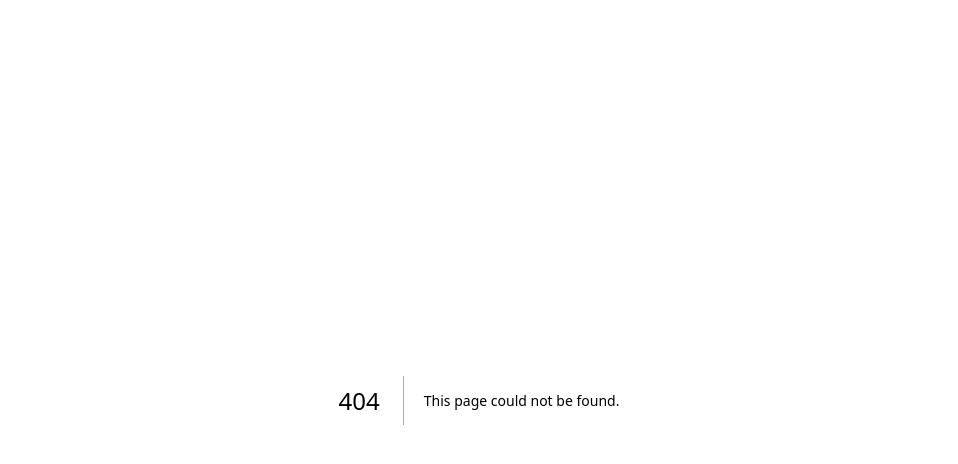
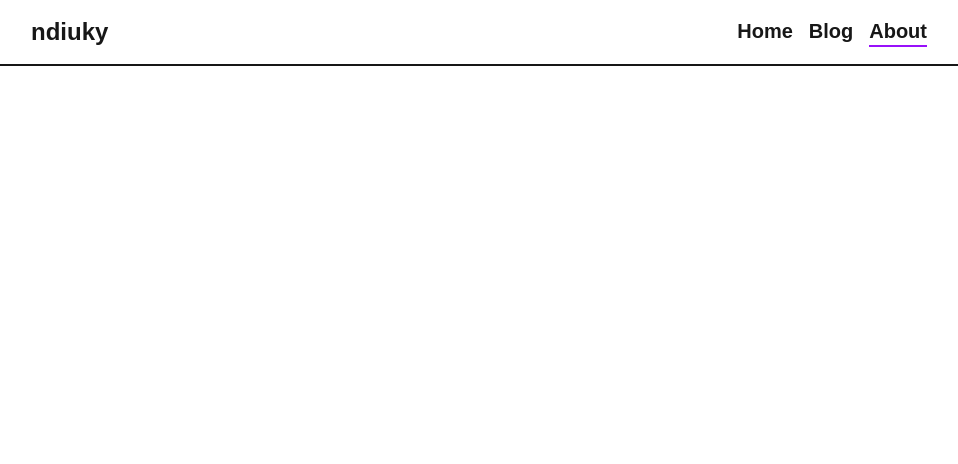
Before and after one commit to ndiuky/website, a Next.js app: page /about in a window 1280 px wide. Before the commit this address had no page. Shown: the top 464 px of the page, without its empty margins (161-1119 px from the left). Built offline with nearby package versions, Linux system fonts and the light colour scheme.

Commit message:
feat: add pages

```diff
--- /dev/null
+++ b/src/app/about/layout.tsx
@@ -0,0 +1,24 @@
+import type { Metadata } from "next";
+import { Geist } from "next/font/google";
+import "../globals.css";
+
+import type { RootLayoutProps } from "@/interfaces";
+
+const geist = Geist({
+  variable: "--font-geist",
+  subsets: ["latin"],
+});
+
+export const metadata: Metadata = {
+  title: "about",
+  keywords: ["about", "ndiuky", "website"],
+  description: "About of ndiuky",
+};
+
+export default function RootLayout({ children }: RootLayoutProps) {
+  return (
+    <html lang="en">
+      <body className={`${geist.variable} antialiased`}>{children}</body>
+    </html>
+  );
+}
--- /dev/null
+++ b/src/app/about/page.tsx
@@ -0,0 +1,11 @@
+import { Header } from "@/app/_widgets";
+
+const About = () => {
+  return (
+    <div>
+      <Header />
+    </div>
+  );
+};
+
+export default About;
--- /dev/null
+++ b/src/app/blog/layout.tsx
@@ -0,0 +1,24 @@
+import type { Metadata } from "next";
+import { Geist } from "next/font/google";
+import "../globals.css";
+
+import type { RootLayoutProps } from "@/interfaces";
+
+const geist = Geist({
+  variable: "--font-geist",
+  subsets: ["latin"],
+});
+
+export const metadata: Metadata = {
+  title: "blog",
+  keywords: ["blog", "ndiuky", "website"],
+  description: "Blog of ndiuky",
+};
+
+export default function RootLayout({ children }: RootLayoutProps) {
+  return (
+    <html lang="en">
+      <body className={`${geist.variable} antialiased`}>{children}</body>
+    </html>
+  );
+}
--- /dev/null
+++ b/src/app/blog/page.tsx
@@ -0,0 +1,11 @@
+import { Header } from "@/app/_widgets";
+
+const About = () => {
+  return (
+    <div>
+      <Header />
+    </div>
+  );
+};
+
+export default About;
--- a/src/app/layout.tsx
+++ b/src/app/layout.tsx
@@ -1,6 +1,8 @@
 import type { Metadata } from "next";
 import { Geist, Geist_Mono } from "next/font/google";
 import "./globals.css";
+
+import type { RootLayoutProps } from "@/interfaces";
 
 const geistSans = Geist({
   variable: "--font-geist-sans",
@@ -17,11 +19,7 @@ export const metadata: Metadata = {
   description: "ndiuky's website",
 };
 
-export default function RootLayout({
-  children,
-}: Readonly<{
-  children: React.ReactNode;
-}>) {
+export default function RootLayout({ children }: RootLayoutProps) {
   return (
     <html lang="en">
       <body
--- a/src/app/page.tsx
+++ b/src/app/page.tsx
@@ -1,10 +1,12 @@
 import { Header, Main } from "@/app/_widgets";
 
-export default function Home() {
+const Home = () => {
   return (
     <div className="min-h-screen flex flex-col overflow-x-hidden">
       <Header />
       <Main />
     </div>
   );
-}
+};
+
+export default Home;
--- /dev/null
+++ b/src/interfaces/index.ts
@@ -0,0 +1,3 @@
+export interface RootLayoutProps {
+  children: React.ReactNode;
+}
```
